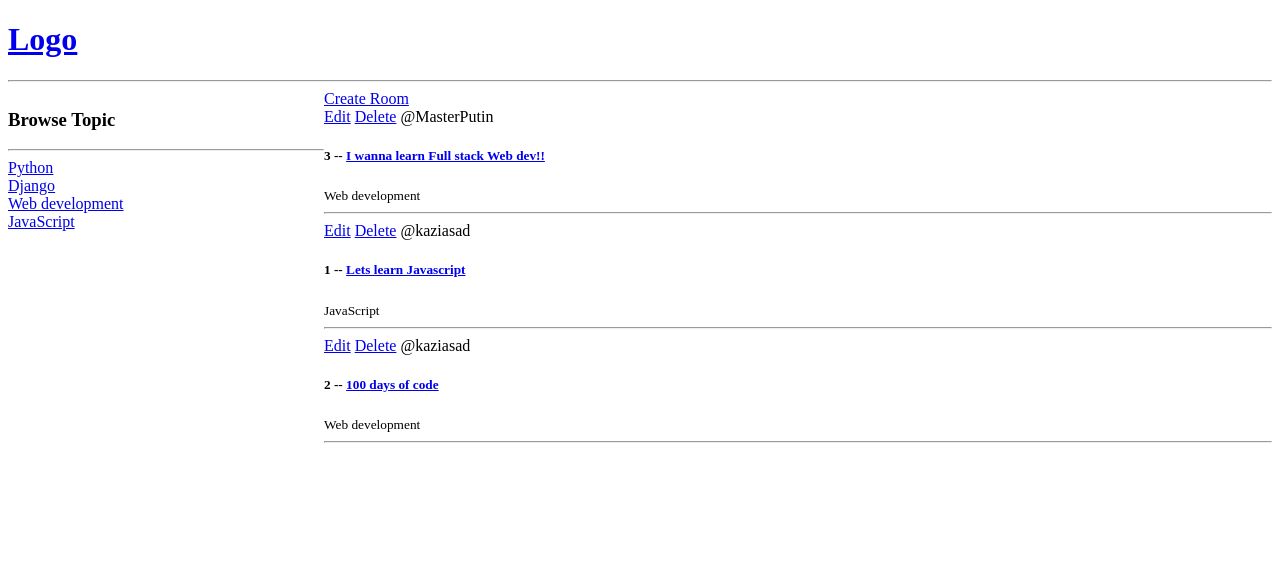
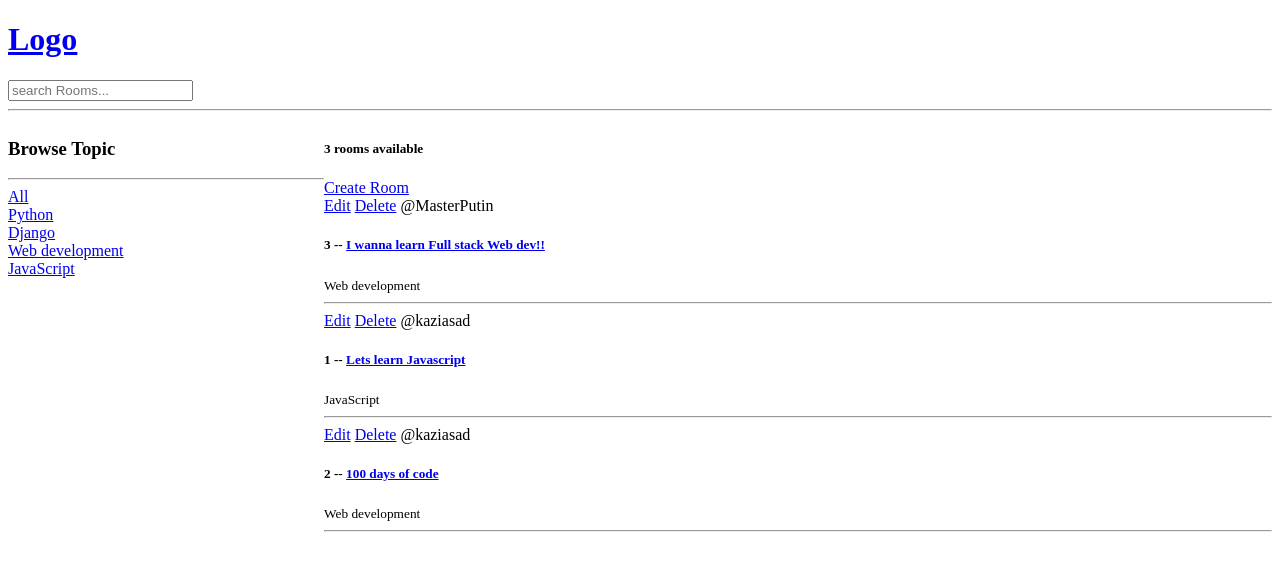
Before and after one commit to donnowhattodo/Aid-NSU, a Django app: page / in a window 1280 px wide. Shown: the top 571 px of the page. Run offline with Django 3.2, Linux system fonts and the light colour scheme; data comes from the database, SQL or seed files in the repository; both versions use the stored data as it was after the commit.

Commit message:
commit to 'main'

```diff
--- a/base/templates/base/home.html
+++ b/base/templates/base/home.html
@@ -14,6 +14,11 @@
     <div>
         <h3>Browse Topic</h3>
         <hr>
+
+        <div>
+            <a href="{% url 'home' %}}">All</a>
+        </div>
+
         {% for topic in topics %}
         <div>
             <a href="{% url 'home'%}?q={{topic.name}}">{{topic.name}}</a>
@@ -23,6 +28,7 @@
     </div>
 
     <div>
+        <h5>{{room_count}} rooms available</h5>
         <a href="{% url 'create-room' %}">Create Room</a>
         <div>
             {% for room in rooms %}
--- a/base/views.py
+++ b/base/views.py
@@ -1,4 +1,5 @@
 from django.shortcuts import render, redirect
+from django.db.models import Q
 from .models import Room, Topic
 from .forms import RoomForm
 #from django.http import HttpResponse
@@ -12,11 +13,18 @@ from .forms import RoomForm
 #
 # ]
 def home(request):
-    rooms= Room.objects.all()
+    q = request.GET.get('q') if request.GET.get('q')!= None else ''
+
+    rooms= Room.objects.filter(
+        Q(topic__name__contains = q)|
+        Q(name__icontains=q)|
+        Q(description__icontains=q)
+    )
 
     topics = Topic.objects.all()
+    room_count = rooms.count()
 
-    context = {'rooms': rooms, 'topics': topics}
+    context = {'rooms': rooms, 'topics': topics, 'room_count': room_count}
     return render(request, 'base/home.html',context)
 
 
--- a/templates/navbar.html
+++ b/templates/navbar.html
@@ -2,4 +2,9 @@
     <h1>Logo</h1>
 </a>
 
+<form method="GET" action="{% url 'home' %}">
+    <input type="text" name="q" placeholder="search Rooms..."/>
+
+</form>
+
 <hr>
```
Also changed, not shown: db.sqlite3.
